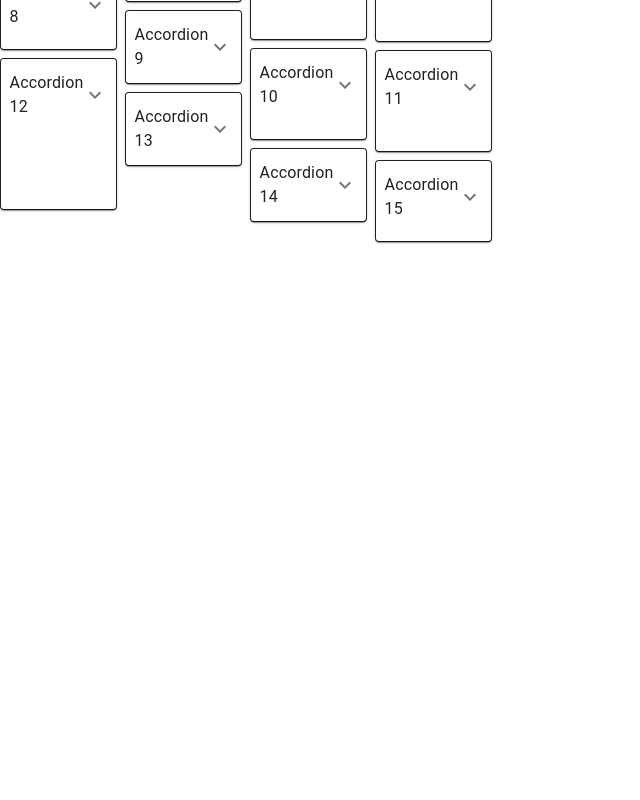
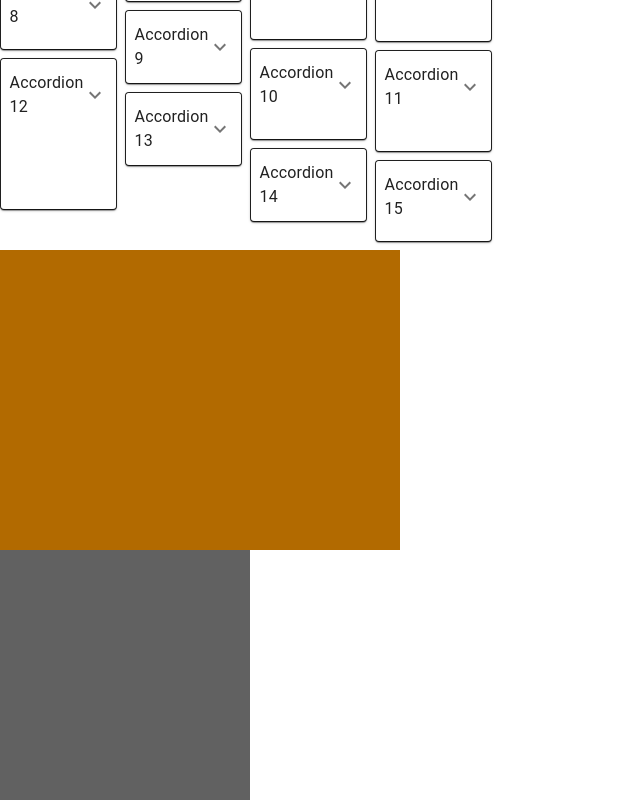
Before and after one commit to ElyaApyzova/React-mui-library, a React (Create React App) app: page / in a window 1280 px wide. Shown: the part 7084-7884 px from the top of the page, without its empty margins (0-640 px from the left). Before the commit the page ends 7338 px from the top, so only its background shows below. Built offline with nearby package versions, Linux system fonts and the light colour scheme.

Commit message:
completed

```diff
--- a/src/App.tsx
+++ b/src/App.tsx
@@ -38,6 +38,7 @@ import AdapterDateFns from '@mui/lab/AdapterDateFns';*/
 import { MuiTabs } from './components/MuiTabs';
 import { MuiTimeline }   from './components/MuiTimeline'
 import { MuiMasonry } from './components/MuiMasonry';
+import { MuiResponsiveness } from './components/MuiResponsiveness';
 
 const theme = createTheme({
   status: {
@@ -45,9 +46,13 @@ const theme = createTheme({
   },
   palette: {
     secondary: {
-      main: colors.orange[500]
-    }
-  }
+      main: colors.orange[500],
+    },
+    neutral: {
+      main: colors.grey[500],
+      darker: colors.grey[700]
+    },
+  },
 })
 function App() {
   return (
@@ -93,6 +98,7 @@ function App() {
 
     <MuiTimeline />
     <MuiMasonry />
+    <MuiResponsiveness />
     </div>
     </ThemeProvider>
   );
--- a/src/components/MuiResponsiveness.tsx
+++ b/src/components/MuiResponsiveness.tsx
@@ -1,8 +1,15 @@
 import { Box } from "@mui/material";
+import { styled } from '@mui/material'
 
+const StyledBox = styled(Box)(({ theme }) => ({
+    height: '250px',
+    width: '250px',
+    backgroundColor: theme.palette.neutral?.darker,
+}))
 
 export const MuiResponsiveness = () => {
     return (
+        <>
         <Box sx={{ height: '300px',
         width: {
             xs: 100, //0
@@ -16,5 +23,7 @@ export const MuiResponsiveness = () => {
         }}>
 
         </Box>
+        <StyledBox />
+        </>
     )
 }
```
Also changed, not shown: src/components/MuiTheme.tsx (+22 -1 lines).
